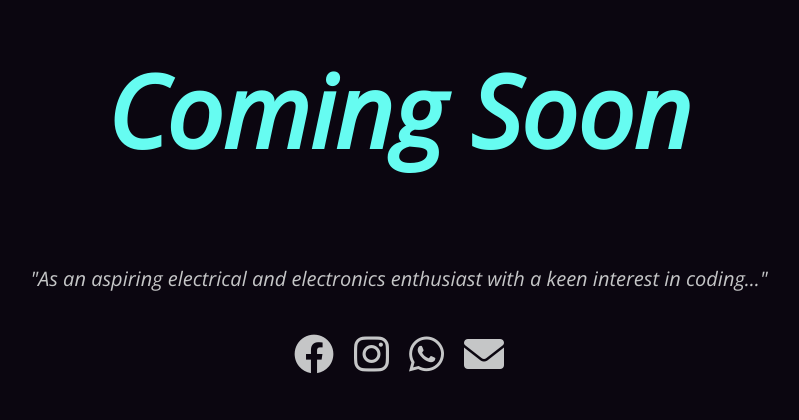
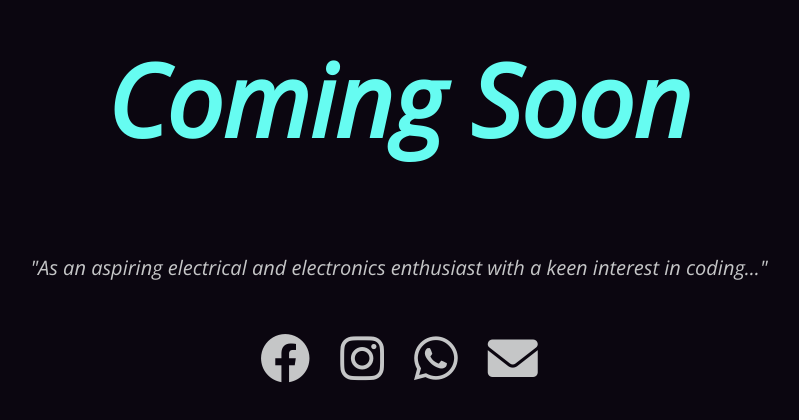
Before and after one commit to Krijankhatri/krijan.com.np, a plain HTML site: page index.html in a window 1280 px wide. Shown: the part 200-620 px from the top of the page, without its empty margins (241-1040 px from the left). Drawn offline with nearby package versions, Linux system fonts and the light colour scheme.

Commit message:
Update style.css

```diff
--- a/style.css
+++ b/style.css
@@ -32,12 +32,12 @@ body {
 .social-links {
     display: flex;
     justify-content: center;
-    margin-top: 20px;
+    margin-top: 30px; /* Increased margin for better spacing */
 }
 
 .social-button {
-    margin: 0 10px;
-    font-size: 40px;
+    margin: 0 15px; /* Increased margin for better spacing */
+    font-size: 50px; /* Increased font size for larger icons */
     color: #C5C6C7;
     text-decoration: none;
     transition: color 0.3s ease;
```
